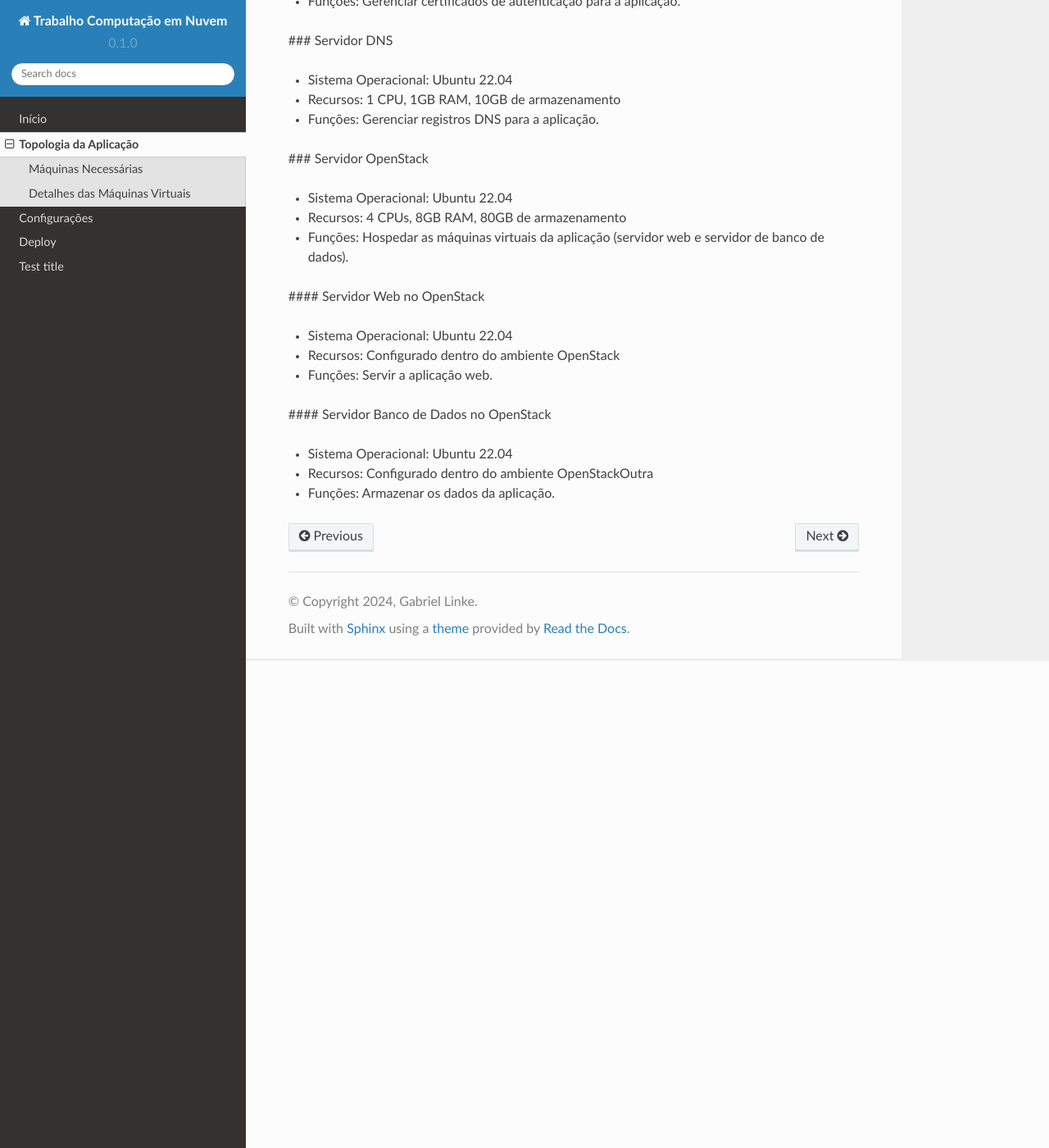
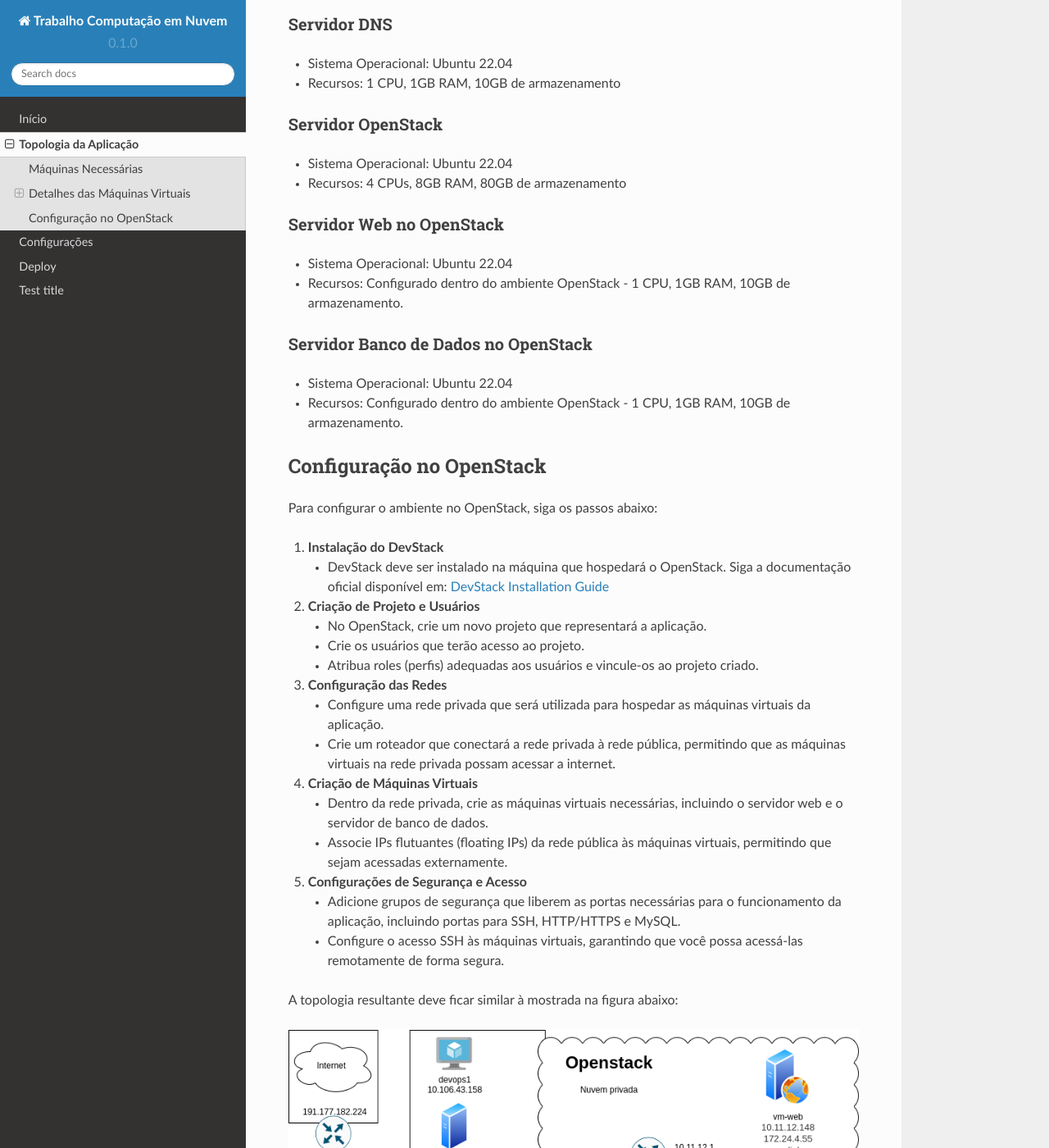
Before and after one commit to gabriellinke/computacao-em-nuvem, a Sphinx documentation site: the page built from docs/source/topologia.rst, in a window 1280 px wide and 1400 px high, scrolled down 594 px. Shown: the whole window at 82% size. Built offline with Sphinx 7.4.7 and the Read the Docs theme 2.0.0, drawn with Linux system fonts in a browser that asks for light colours; some of the changed text lies outside the part shown.

Commit message:
Update doc

```diff
--- a/docs/source/topologia.rst
+++ b/docs/source/topologia.rst
@@ -9,38 +9,77 @@ Máquinas Necessárias
 1. **Servidor CA**: Gerencia os certificados de autenticação.
 2. **Servidor DNS**: Gerencia as configurações de DNS para a aplicação.
 3. **Servidor OpenStack**: Hospeda as máquinas virtuais da aplicação.
+
    - **Servidor Web no OpenStack**: Hospeda o servidor da aplicação web.
+
    - **Servidor Banco de Dados no OpenStack**: Armazena os dados da aplicação.
 
 Detalhes das Máquinas Virtuais
 ------------------------------
 
-### Servidor CA
+Servidor CA
+~~~~~~~~~~~~~~~~~~~
 
 - Sistema Operacional: Ubuntu 22.04
 - Recursos: 1 CPU, 1GB RAM, 10GB de armazenamento
-- Funções: Gerenciar certificados de autenticação para a aplicação.
 
-### Servidor DNS
+Servidor DNS
+~~~~~~~~~~~~~~~~~~~
 
 - Sistema Operacional: Ubuntu 22.04
 - Recursos: 1 CPU, 1GB RAM, 10GB de armazenamento
-- Funções: Gerenciar registros DNS para a aplicação.
 
-### Servidor OpenStack
+Servidor OpenStack
+~~~~~~~~~~~~~~~~~~~
 
 - Sistema Operacional: Ubuntu 22.04
 - Recursos: 4 CPUs, 8GB RAM, 80GB de armazenamento
-- Funções: Hospedar as máquinas virtuais da aplicação (servidor web e servidor de banco de dados).
 
-#### Servidor Web no OpenStack
+Servidor Web no OpenStack
+~~~~~~~~~~~~~~~~~~~~~~~~~~~~~~~~~~~~~~
 
 - Sistema Operacional: Ubuntu 22.04
-- Recursos: Configurado dentro do ambiente OpenStack
-- Funções: Servir a aplicação web.
+- Recursos: Configurado dentro do ambiente OpenStack - 1 CPU, 1GB RAM, 10GB de armazenamento.
 
-#### Servidor Banco de Dados no OpenStack
+Servidor Banco de Dados no OpenStack
+~~~~~~~~~~~~~~~~~~~~~~~~~~~~~~~~~~~~~~
 
 - Sistema Operacional: Ubuntu 22.04
-- Recursos: Configurado dentro do ambiente OpenStackOutra
-- Funções: Armazenar os dados da aplicação.
+- Recursos: Configurado dentro do ambiente OpenStack - 1 CPU, 1GB RAM, 10GB de armazenamento.
+
+Configuração no OpenStack
+-------------------------
+
+Para configurar o ambiente no OpenStack, siga os passos abaixo:
+
+1. **Instalação do DevStack**
+
+   - DevStack deve ser instalado na máquina que hospedará o OpenStack. Siga a documentação oficial disponível em:
+     `DevStack Installation Guide <https://docs.openstack.org/neutron/latest/contributor/testing/ml2_ovs_devstack.html>`_
+
+2. **Criação de Projeto e Usuários**
+
+   - No OpenStack, crie um novo projeto que representará a aplicação.
+   - Crie os usuários que terão acesso ao projeto.
+   - Atribua roles (perfis) adequadas aos usuários e vincule-os ao projeto criado.
+
+3. **Configuração das Redes**
+
+   - Configure uma rede privada que será utilizada para hospedar as máquinas virtuais da aplicação.
+   - Crie um roteador que conectará a rede privada à rede pública, permitindo que as máquinas virtuais na rede privada possam acessar a internet.
+
+4. **Criação de Máquinas Virtuais**
+
+   - Dentro da rede privada, crie as máquinas virtuais necessárias, incluindo o servidor web e o servidor de banco de dados.
+   - Associe IPs flutuantes (floating IPs) da rede pública às máquinas virtuais, permitindo que sejam acessadas externamente.
+
+5. **Configurações de Segurança e Acesso**
+
+   - Adicione grupos de segurança que liberem as portas necessárias para o funcionamento da aplicação, incluindo portas para SSH, HTTP/HTTPS e MySQL.
+   - Configure o acesso SSH às máquinas virtuais, garantindo que você possa acessá-las remotamente de forma segura.
+
+A topologia resultante deve ficar similar à mostrada na figura abaixo:
+
+.. figure:: ./topologia.png
+   :alt: Topologia da Aplicação
+   :align: center
```
